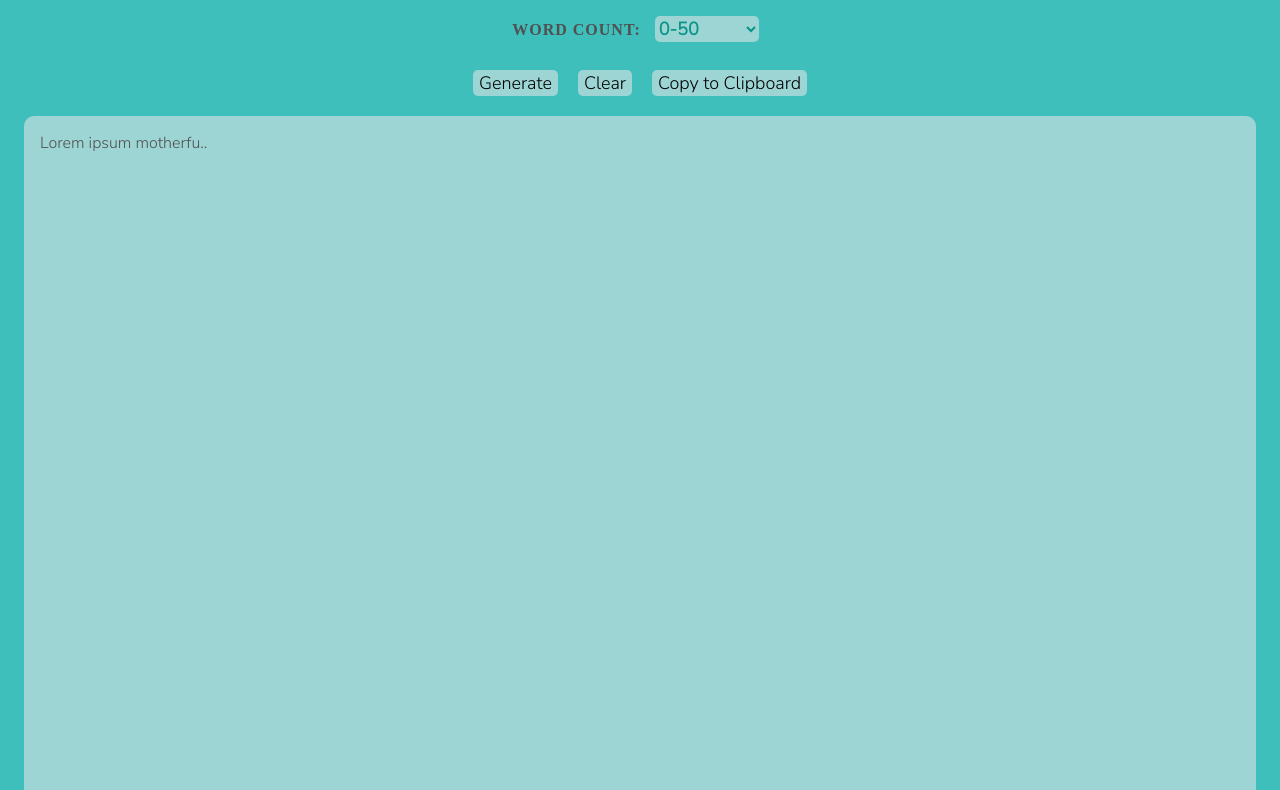
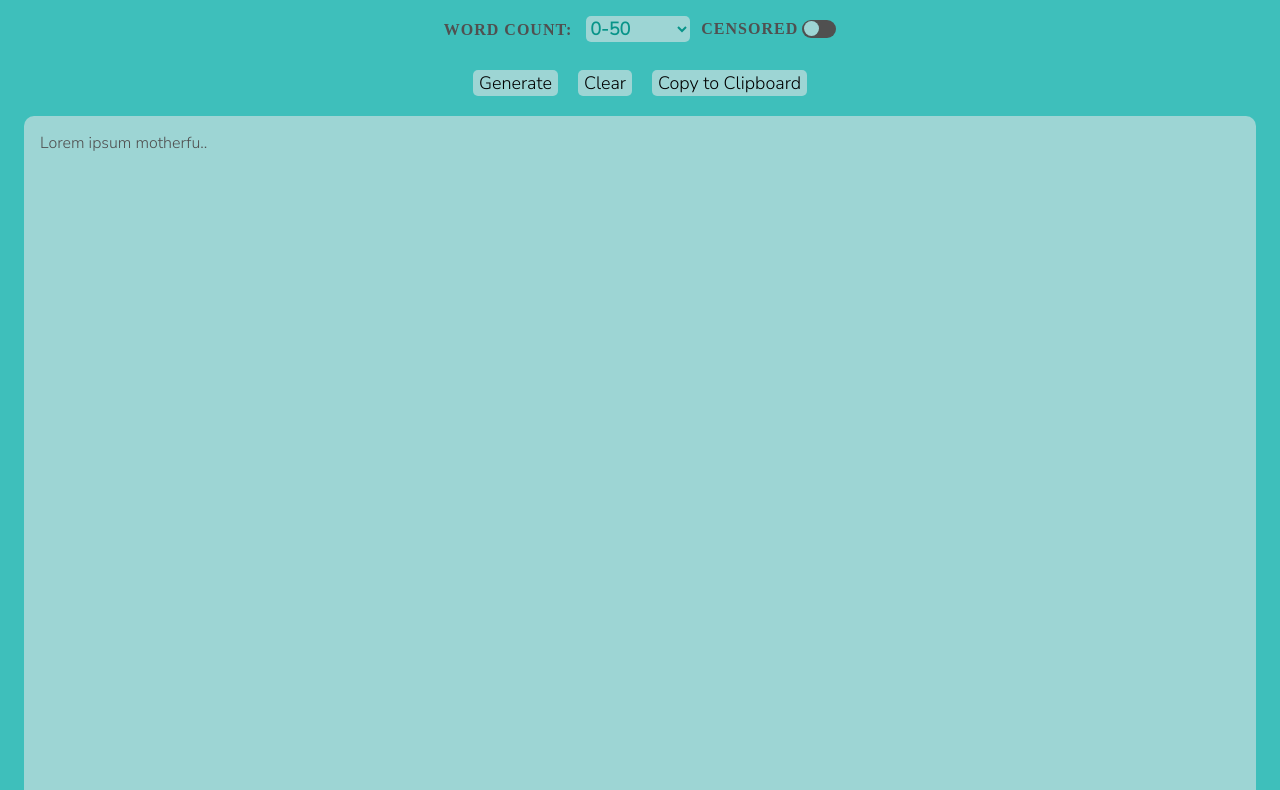
Before and after one commit to ntgong90/vulgarLipsum, a website: page index.html in a window 1280 px wide. Shown: the part 80-870 px from the top of the page. Drawn offline with Linux system fonts and the light colour scheme.

Commit message:
remove radio button code and add censored checkmarkbox functionality

```diff
--- a/index.html
+++ b/index.html
@@ -24,7 +24,7 @@
 				align-items: center;
 				justify-content: center;
 			}
-			#selection, #dropDown{
+			#selection, #dropDown, #checkMarkBox{
 				display: flex;
 				align-items: center;
 				justify-content: center;
@@ -46,7 +46,7 @@
 				height: 70%;
 				overflow: auto;
 			}
-			#wordLength, #dropDownTitle{
+			#wordLength, #dropDownTitle, #censoredTitle{
 				color:#505050;
 				text-transform: uppercase;
 				letter-spacing:1px;
@@ -80,7 +80,7 @@
 				width: 10px;
 			}
 			::-webkit-scrollbar-track {
-				background: #f1f1f1;
+				background: #505050;
 			}
 			::-webkit-scrollbar-thumb {
 				background: #089489;
@@ -88,7 +88,49 @@
 			::-webkit-scrollbar-thumb:hover {
 				background: #089489;
 			}
-
+			.switch {
+				display: inline-block;
+				height: 18px;
+				position: relative;
+				width: 34px;
+				margin-left:2px;
+				margin-top:4px;
+			  }
+			  .switch input {
+				display:none;
+			  }
+			  .slider {
+				background-color: #505050;
+				bottom: 0;
+				cursor: pointer;
+				left: 0;
+				position: absolute;
+				right: 0;
+				top: 0;
+				transition: .4s;
+			  }
+			  .slider:before {
+				background-color: #9DD5D4;
+				bottom: 2px;
+				content: "";
+				height: 15px;
+				left: 2px;
+				position: absolute;
+				transition: .4s;
+				width: 15px;
+			  }
+			  input:checked + .slider {
+				background-color: #089489;
+			  }
+			  input:checked + .slider:before {
+				transform: translateX(15px);
+			  }
+			  .slider.round {
+				border-radius: 15px;
+			  }
+			  .slider.round:before {
+				border-radius: 50%;
+			  }
 
 		</style>
 	</head>
@@ -96,37 +138,6 @@
 		<h1>Vulgar Lipsum</h1>
 		<table id="table">
 			<tbody>
-				<!-- <tr id='selection'>
-					<td id='wordLength'>
-						<div >
-							<strong> Word Length: </strong>
-						</div>
-					</td>  -->
-					<!-- Radio Button List -->
-					<!-- <td id="radioButtons">
-						<label>
-							<input type='radio' id='0-50' name='wordLength' value='select-50' checked/>
-							<span>0-50</span>
-						</label>
-						<label>
-							<input type='radio' id='51-200' name='wordLength' value='select-200' />
-							<span>51-200</span>
-						</label>
-						<label>
-							<input type='radio' id='201-500' name='wordLength' value='select-500' />
-							<span>201-500</span>
-						</label>
-						<label>
-							<input type='radio' id='501-1500' name='wordLength' value='select-1500' />
-							<span>501-1500</span>
-						</label>
-						<label>
-							<input type='radio'  id='plus' name='wordLength' value='select-plus' />
-							<span>1500+</span>
-						</label>
-					</td>
-				</tr> -->
-
 				<tr id='dropDown'>
 					<td>
 						<form id="dropDownForm">
@@ -140,12 +151,25 @@
 								<option class='tobeSelected' id="selection-501-1500" value='4'>501-1500</option>
 								<option class='tobeSelected' id="selection-plus" value='5'>1500+</option>
 							</select>
+
 						</form>
+					</td>
+					<td>
+						<label for='censoredCheck' id="censoredTitle">
+							<strong> Censored </strong>
+						</label>
+					</td>
+					<td>
+						<div class="container">
+							<label class="switch" for="censoredCheck">
+							  <input type="checkbox" id="censoredCheck" />
+							  <div class="slider round"></div>
+							</label>
+						  </div>
 					</td>
 				</tr>
 
 				<tr id='navigationButtons'>
-					<!-- <td><button type="button" onclick="randomRadioButtons()">Generate</button></td> -->
 					<td><button type="button" onclick="randomDropDown()">Generate</button></td>
 					<td><button type="button" onclick="clearOutputText()">Clear</button></td>
 					<td><button type="button" onclick="copyText()">Copy to Clipboard</button></td>
@@ -167,6 +191,15 @@
 			function numberInterval(min, max){
 				return Math.floor(Math.random() * (max - min + 1) + min);
 			}
+
+			function makesParagraphs(listOfWords){
+				const chunkedArray = [];
+					for(let i = 0; i< listOfWords.length; i+= 150){
+						const chunk = listOfWords.slice(i, i + 150)
+						chunkedArray.push(chunk);
+					}
+				return chunkedArray.map(wordGroup => wordGroup.join(' '));
+			}
 			//VARIABLE SCOPE VERY IMPORTANT
 			const vulgarWords = ['fuck you', 'bitch','cunt','motherfucker','shitstain','ogre','limpdick','gumby','paperhanded bitch','ass whipe', 'plonker'],
 				censoredWords = ['f**k you', 'b**ch','cunt','motherf***er','sh**stain','ogre','limpd**k','gumby','paperhanded b**ch','a*s whipe', 'plonker'];
@@ -174,37 +207,56 @@
 			function generateWords(numberOfWords){
 				const outputWords = [];
 				for(let i = 0; i < numberOfWords; i++){
-					let randomIndex = Math.floor(Math.random()*vulgarWords.length);
-					outputWords.push(vulgarWords[randomIndex]);
+					if(document.getElementById('censoredCheck').checked){
+						let randomIndex = Math.floor(Math.random()*censoredWords.length);
+						outputWords.push(censoredWords[randomIndex]);
+					}
+					else{
+						let randomIndex = Math.floor(Math.random()*vulgarWords.length);
+						outputWords.push(vulgarWords[randomIndex]);
+					}
 				}
 				return outputWords.join(' ');
 			}
 			//function for Drop-down list
 			function randomDropDown(){
 				if(document.getElementById('selection-0-50').selected){
+					console.log(document.getElementById('censoredCheck').checked)
 					numberOfOutputWords = generateWords(numberInterval(0,50));
 					outputText.innerText = numberOfOutputWords;
 				  }
 				else if(document.getElementById('selection-51-200').selected){
 					numberOfOutputWords = generateWords(numberInterval(51,200));
+					if(numberOfOutputWords.split(' ').length > 150){
+						numberOfOutputWords = makesParagraphs(numberOfOutputWords.split(' ')).join('\n\n');
+					}
+					console.log(numberOfOutputWords)
 					outputText.innerText = numberOfOutputWords;
 				}
 				else if(document.getElementById('selection-201-500').selected){
 					numberOfOutputWords = generateWords(numberInterval(201,500));
+					if(numberOfOutputWords.split(' ').length > 150){
+						numberOfOutputWords = makesParagraphs(numberOfOutputWords.split(' ')).join('\n\n');
+					}
 					outputText.innerText = numberOfOutputWords;
 				  }
 				else if(document.getElementById('selection-501-1500').selected){
 					numberOfOutputWords = generateWords(numberInterval(501,1500));
+					if(numberOfOutputWords.split(' ').length > 150){
+						numberOfOutputWords = makesParagraphs(numberOfOutputWords.split(' ')).join('\n\n');
+					}
 					outputText.innerText = numberOfOutputWords;
 				}
 				else if(document.getElementById('selection-plus').selected){
 					numberOfOutputWords = generateWords(numberInterval(1500,3000));
+					if(numberOfOutputWords.split(' ').length > 150){
+						numberOfOutputWords = makesParagraphs(numberOfOutputWords.split(' ')).join('\n\n');
+					}
 					outputText.innerText = numberOfOutputWords;
 				}
 				else{
 					outputText.innerText = '';
 				}
-
 			}
 			//function for Radio button selection
 			function randomRadioButtons(){
@@ -232,9 +284,7 @@
 					outputText.innerText = '';
 				}
 			}
-
-
-
+			//clears randomly generated text
 			function clearOutputText(){
 				document.querySelector('#outputText').innerHTML = 'Lorem ipsum motherfu..';
 			}
@@ -244,10 +294,6 @@
 				navigator.clipboard.writeText(copiedText);
 				alert('Copied to Clipboard');
 			}
-
-
 		</script>
-
-
 	</body>
 </html>
```
Also changed, not shown: README.md.
